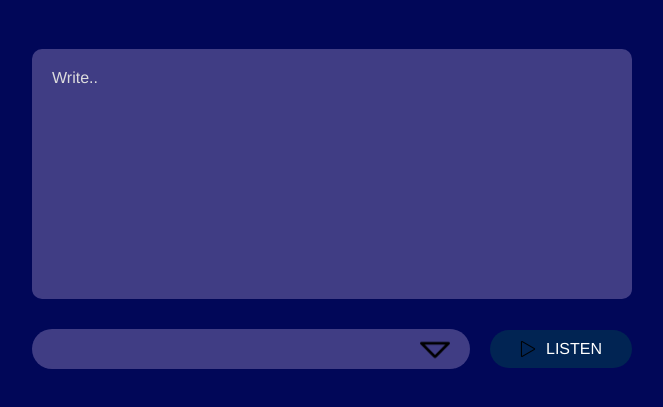
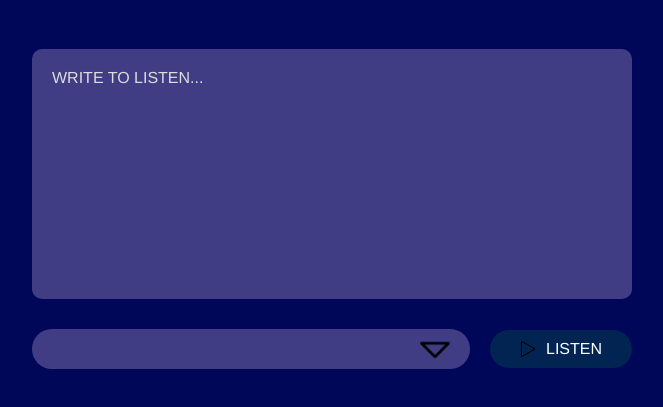
Before and after one commit to Abhijit-codder/TextConverter, a plain HTML site: page textsconvert.html in a window 1280 px wide. Shown: the part 217-624 px from the top of the page, without its empty margins (308-971 px from the left). Drawn offline with Linux system fonts and the light colour scheme.

Commit message:
minor change

```diff
--- a/textsconvert.html
+++ b/textsconvert.html
@@ -10,7 +10,7 @@
 
     <div class="main">
         <h1>Text To Speech <span>Converter</span></h1>
-        <textarea placeholder="Write.."></textarea>
+        <textarea placeholder="WRITE TO LISTEN..."></textarea>
         <div class="row">
             <select>
 
```
